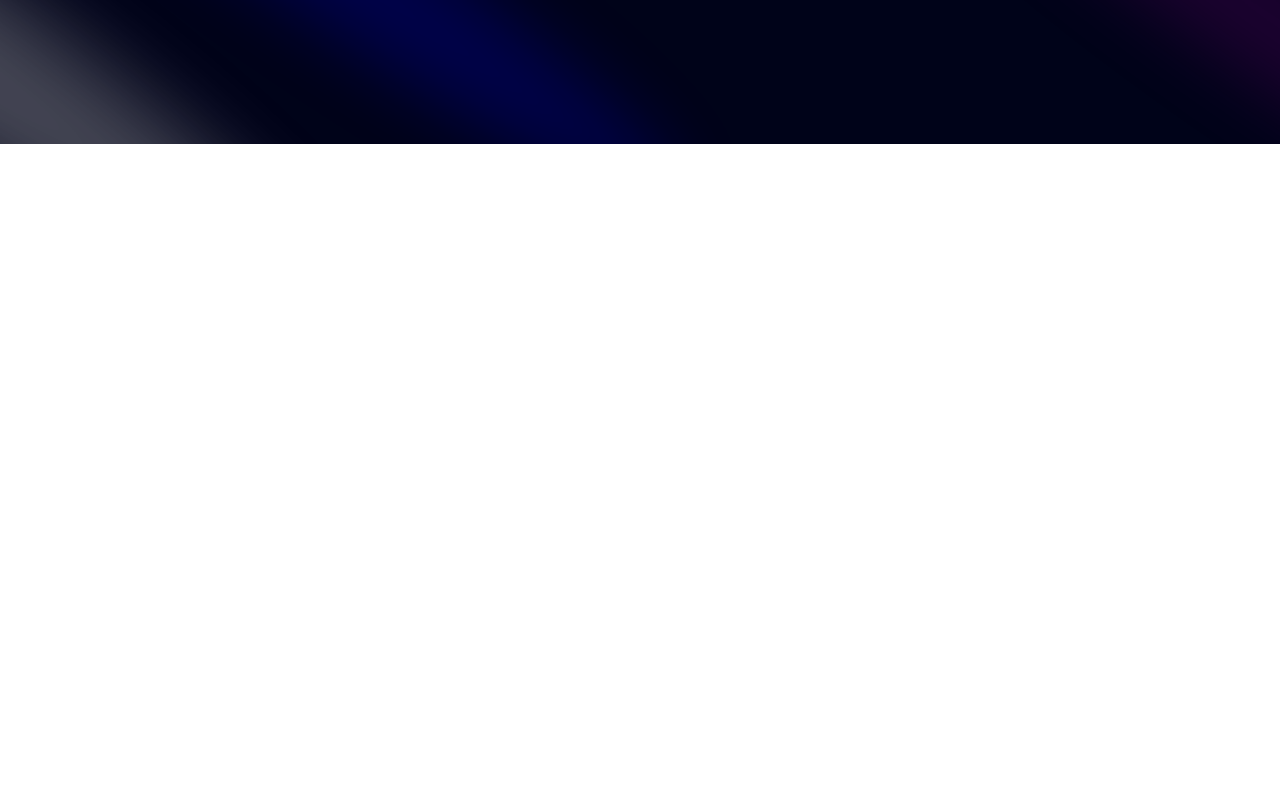
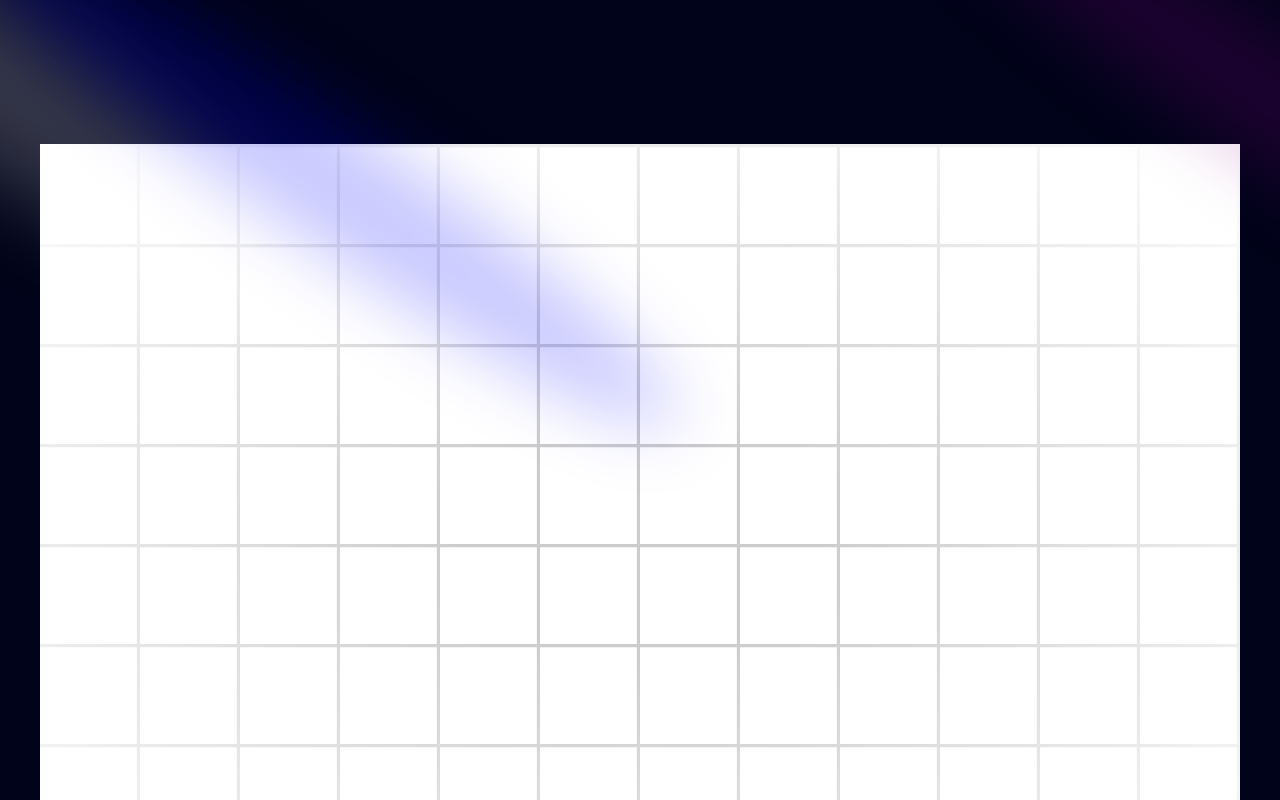
Before and after one commit to Chitrarthrai/portfolio, a Next.js app: page / in a window 1280 px wide. Shown: the top 800 px of the page. Built offline with nearby package versions, Linux system fonts and the light colour scheme.

Commit message:
adding grid bento and spotlight

```diff
--- a/app/layout.tsx
+++ b/app/layout.tsx
@@ -1,6 +1,7 @@
 import type { Metadata } from "next";
 import { Inter } from "next/font/google";
 import "./globals.css";
+import { ThemeProvider } from "./provider";
 
 const inter = Inter({ subsets: ["latin"] });
 
@@ -16,7 +17,16 @@ export default function RootLayout({
 }>) {
   return (
     <html lang="en">
-      <body className={inter.className}>{children}</body>
+      <body className={inter.className}>
+        <ThemeProvider
+            attribute="class"
+            defaultTheme="system"
+            enableSystem
+            disableTransitionOnChange
+          >
+            {children}
+          </ThemeProvider>
+        </body>
     </html>
   );
 }
--- /dev/null
+++ b/app/provider.tsx
@@ -0,0 +1,9 @@
+"use client"
+
+import * as React from "react"
+import { ThemeProvider as NextThemesProvider } from "next-themes"
+import { type ThemeProviderProps } from "next-themes/dist/types"
+
+export function ThemeProvider({ children, ...props }: ThemeProviderProps) {
+  return <NextThemesProvider {...props}>{children}</NextThemesProvider>
+}
--- a/components/Hero.tsx
+++ b/components/Hero.tsx
@@ -1,17 +1,30 @@
-import { Spotlight } from './ui/Spotlight'
+import { Spotlight } from "./ui/Spotlight";
+import React from "react";
 
 const Hero = () => {
   return (
-    <div className='pb-2= pt-36'>
-        <div>
-            <Spotlight className='-top-40 -left-10 md:-left-32 md:-top-20 h-screen' fill='white'/>
-            <Spotlight className='-top-10 left-full h-[80vh] w-[50vw]' fill='purple'/>
-            <Spotlight className='-top-28 left-80 h-[80vh] w-[50vw]' fill='blue'/>
-            <Spotlight className='-top-40 -left-10 md:-left-32 md:-top-20 h-screen' fill='grey'/>
+    <div className="pb-20 pt-36">
+      <div>
+        <Spotlight
+          className="-top-40 -left-10 md:-left-32 md:-top-20 h-screen"
+          fill="white"
+        />
+        <Spotlight
+          className="top-10 left-full h-[80vh] w-[50vw]"
+          fill="purple"
+        />
+        <Spotlight className="top-28 left-80 h-[80vh] w-[50vw]" fill="blue" />
+      </div>
+
+        <div className="h-[50rem] w-full dark:bg-black bg-white  dark:bg-grid-white/[0.2] bg-grid-black/[0.2] relative flex items-center justify-center">
+          {/* Radial gradient for the container to give a faded look */}
+          <div className="absolute pointer-events-none inset-0 flex items-center justify-center dark:bg-black bg-white [mask-image:radial-gradient(ellipse_at_center,transparent_20%,black)]"></div>
+
 
         </div>
-    </div>
-  )
-}
+      </div>
 
-export default Hero
+  );
+};
+
+export default Hero;
--- a/package.json
+++ b/package.json
@@ -10,9 +10,10 @@
   },
   "dependencies": {
     "clsx": "^2.1.1",
-    "framer-motion": "^11.2.4",
+    "framer-motion": "^11.2.6",
     "mini-svg-data-uri": "^1.4.4",
     "next": "14.2.3",
+    "next-themes": "^0.3.0",
     "react": "^18",
     "react-dom": "^18",
     "tailwind-merge": "^2.3.0",
```
Also changed, not shown: cspell.json (added, +9 -0 lines), .cspell/custom-dictionary-workspace.txt (added), 1 other file (tests, documents, lock files or other folders).
